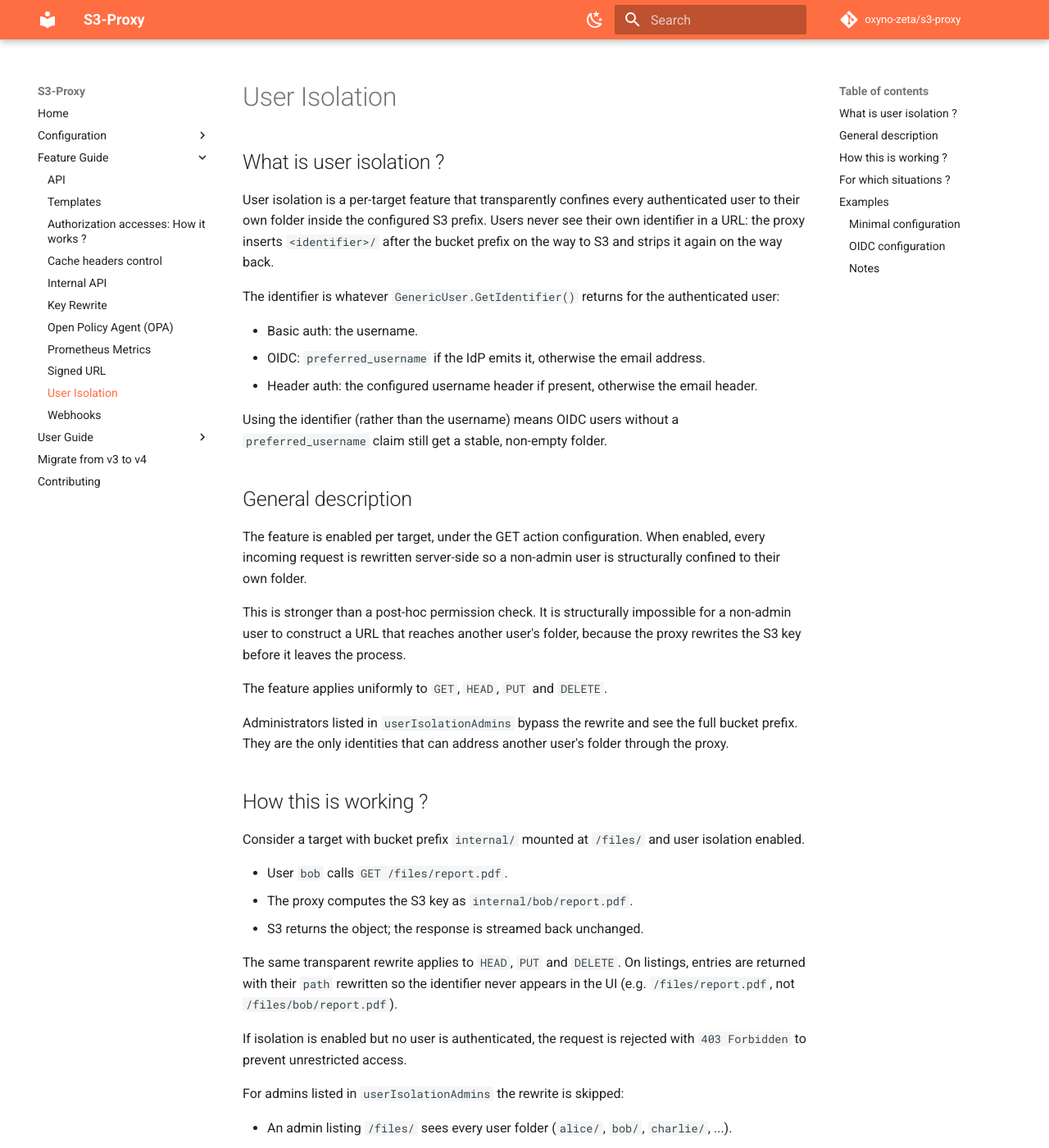
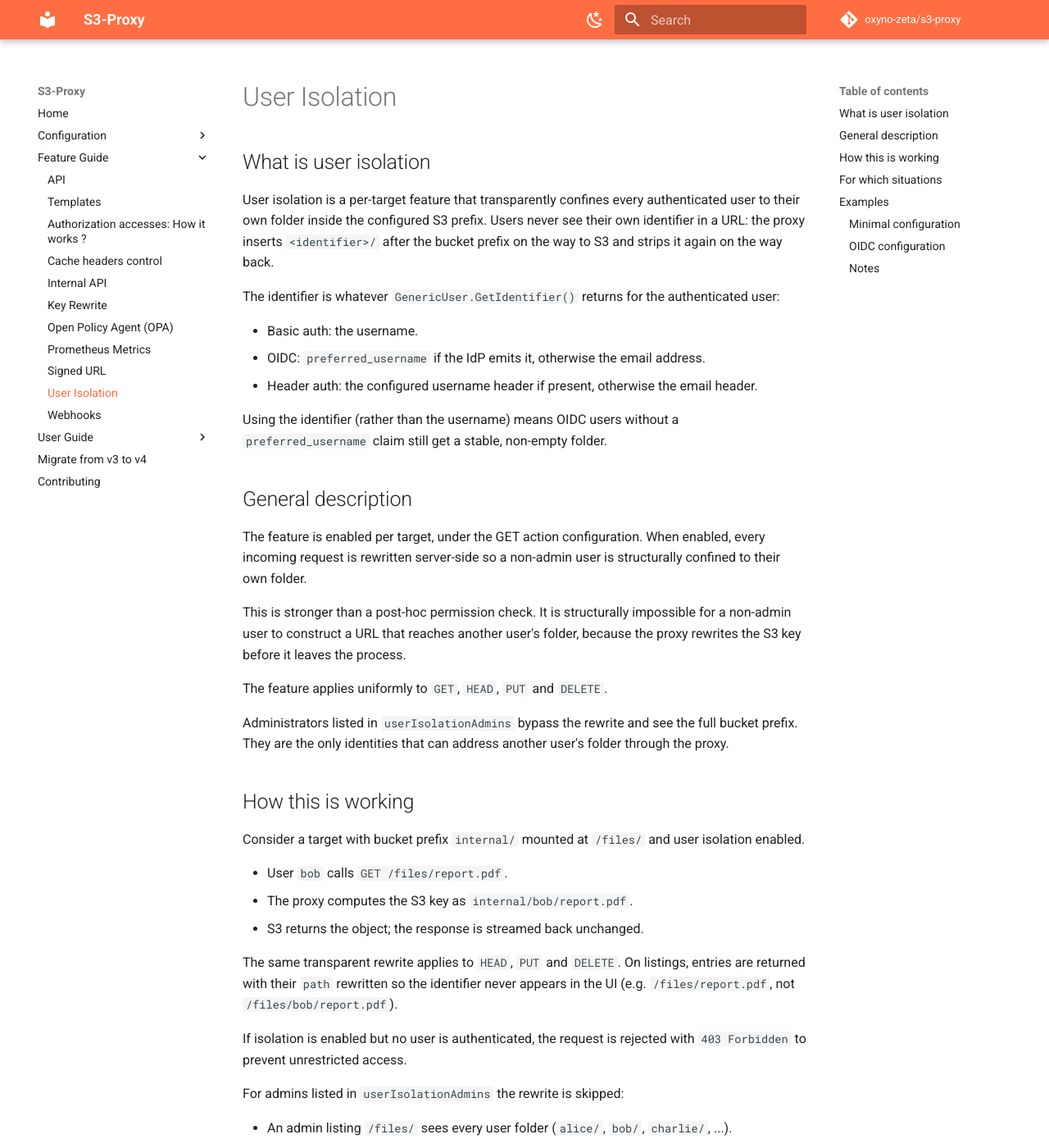
Before and after one commit to oxyno-zeta/s3-proxy, an MkDocs documentation site: the page built from docs/feature-guide/user-isolation.md, in a window 1280 px wide and 1400 px high. Shown: the whole window at 82% size. Built offline with MkDocs 1.6.1 and Material for MkDocs 9.7.7, drawn with Linux system fonts in a browser that asks for light colours; comment, search, counter and statistics services are not loaded; some of the changed text lies outside the part shown.

```diff
--- a/docs/feature-guide/user-isolation.md
+++ b/docs/feature-guide/user-isolation.md
@@ -1,6 +1,6 @@
 # User Isolation
 
-## What is user isolation ?
+## What is user isolation
 
 User isolation is a per-target feature that transparently confines
 every authenticated user to their own folder inside the configured
@@ -39,7 +39,7 @@ Administrators listed in `userIsolationAdmins` bypass the rewrite
 and see the full bucket prefix. They are the only identities that
 can address another user's folder through the proxy.
 
-## How this is working ?
+## How this is working
 
 Consider a target with bucket prefix `internal/` mounted at
 `/files/` and user isolation enabled.
@@ -70,7 +70,7 @@ normal operation only real users own folders under the prefix.
 Key rewrite rules (see [Key Rewrite](./key-rewrite.md)) run after
 the username injection and receive the already-prefixed key.
 
-## For which situations ?
+## For which situations
 
 This feature is useful when a single bucket is shared between
 multiple authenticated users and each user must only see and
```
